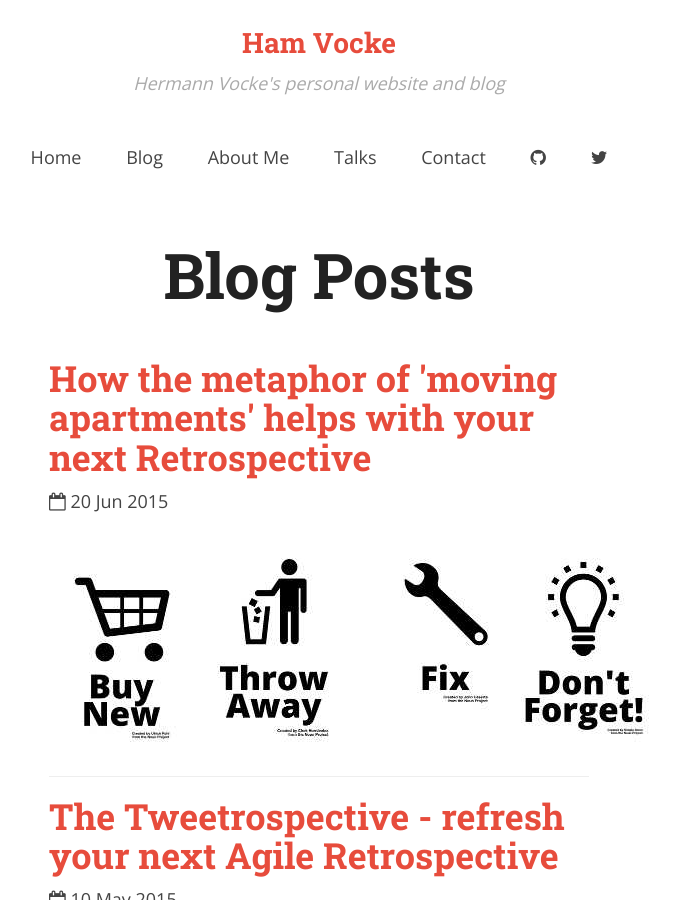
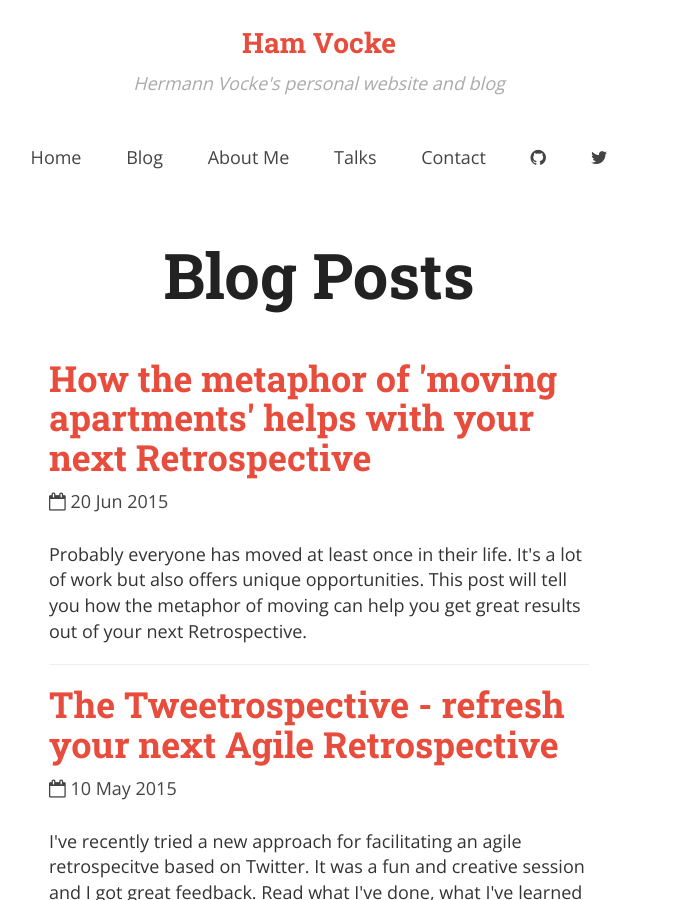
Before and after one commit to hamvocke/hamvocke.github.io, a Jekyll site: the page built from blog/index.html, in a window 1280 px wide and 900 px high. Shown: the whole window, without its empty margins (321-1000 px from the left). Built offline with Jekyll 4.4.1, drawn with Linux system fonts in a browser that asks for light colours; nearby versions of some CDN libraries; the list of posts is cut into pages by our own code.

Commit message:
added excerpt for moving retro post

```diff
--- a/_posts/2015-06-20-retrospective-moving.md
+++ b/_posts/2015-06-20-retrospective-moving.md
@@ -2,6 +2,7 @@
 layout: post
 title: "How the metaphor of 'moving apartments' helps with your next Retrospective"
 tags: agile
+excerpt: Probably everyone has moved at least once in their life. It's a lot of work but also offers unique opportunities. This post will tell you how the metaphor of moving can help you get great results out of your next Retrospective.
 comments: true
 ---
 
```
